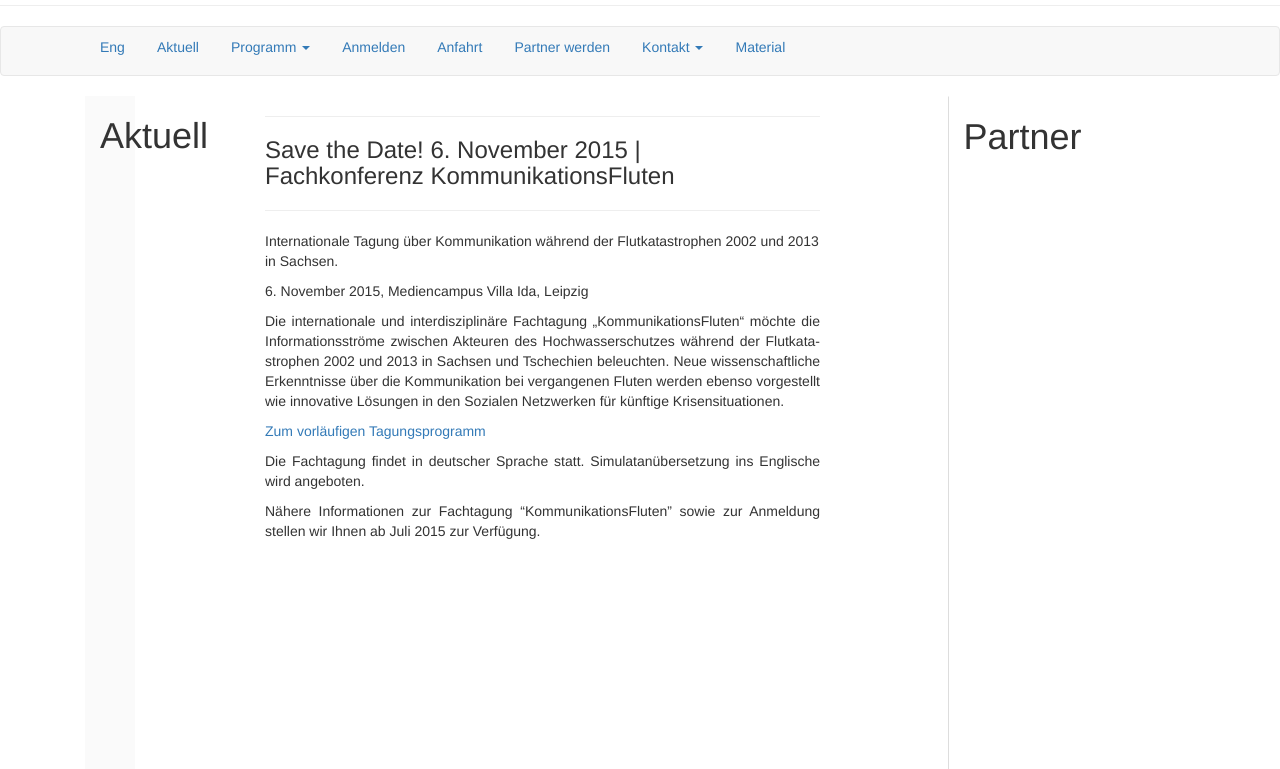
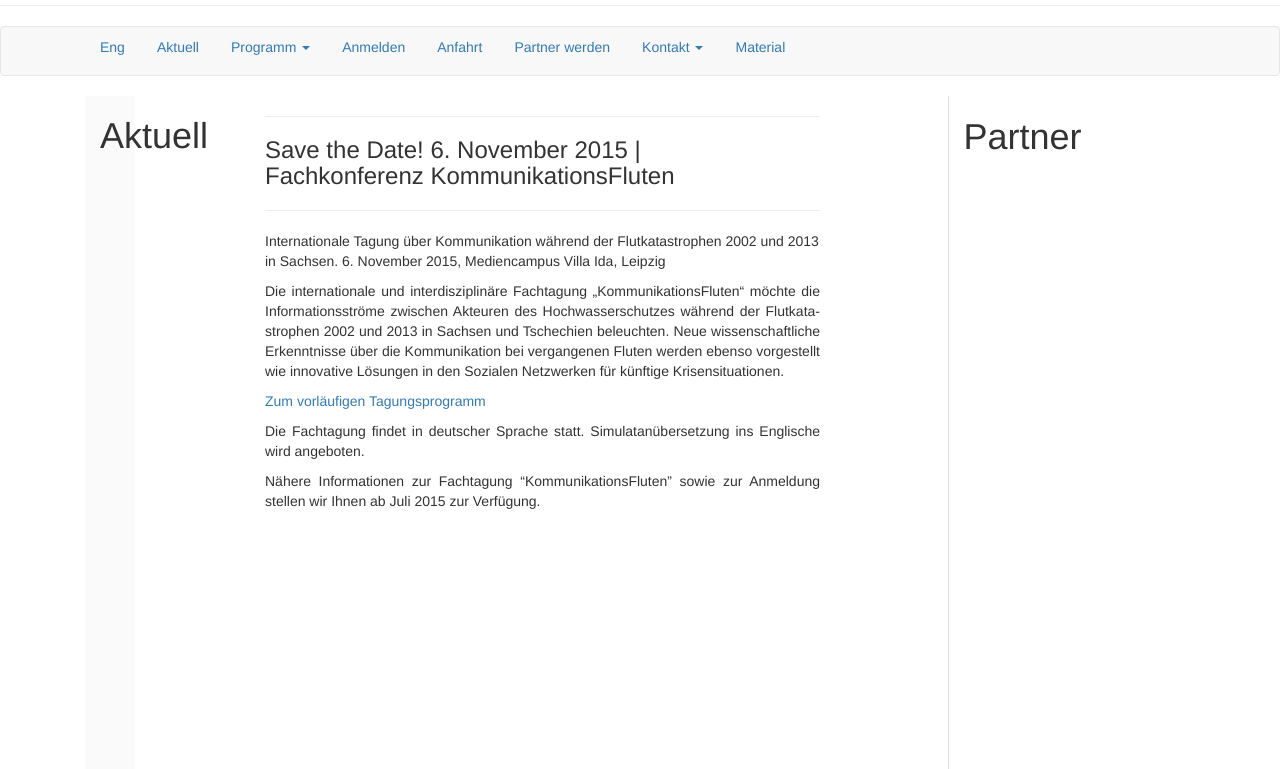
Before and after one commit to susedev/test, a Jekyll site: the page built from konferenz-kommunikationsfluten.html, in a window 1280 px wide and 900 px high, cut to the strip 131-900 px from the top of the window. Built offline with Jekyll 4.4.1, drawn with Linux system fonts in a browser that asks for light colours; nearby versions of some CDN libraries.

Commit message:
Edit from JekyllCMS

```diff
--- a/konferenz-kommunikationsfluten.html
+++ b/konferenz-kommunikationsfluten.html
@@ -6,9 +6,7 @@ title: Aktuell
 Fachkonferenz KommunikationsFluten</h3>
 
 <hr noshade="noshade" size="1" />
-<p>Internationale Tagung &uuml;ber Kommunikation w&auml;hrend der Flutkatastrophen 2002 und 2013 in Sachsen.</p>
-
-<p>6. November 2015, Mediencampus Villa Ida, Leipzig</p>
+<p>Internationale Tagung &uuml;ber Kommunikation w&auml;hrend der Flutkatastrophen 2002 und 2013 in Sachsen. 6. November 2015, Mediencampus Villa Ida, Leipzig</p>
 
 <p style="text-align: justify;">Die internationale und interdisziplin&auml;re Fachtagung &bdquo;KommunikationsFluten&ldquo; m&ouml;chte die Informationsstr&ouml;me zwischen Akteuren des Hochwasserschutzes w&auml;hrend der Flutkata&shy;strophen 2002 und 2013 in Sachsen und Tschechien beleuchten. Neue wissen&shy;schaftliche Erkenntnisse &uuml;ber die Kommunikation bei vergangenen Fluten werden ebenso vorgestellt wie innovative L&ouml;sungen in den Sozialen Netzwerken f&uuml;r k&uuml;nftige Krisensituationen.</p>
 
```
